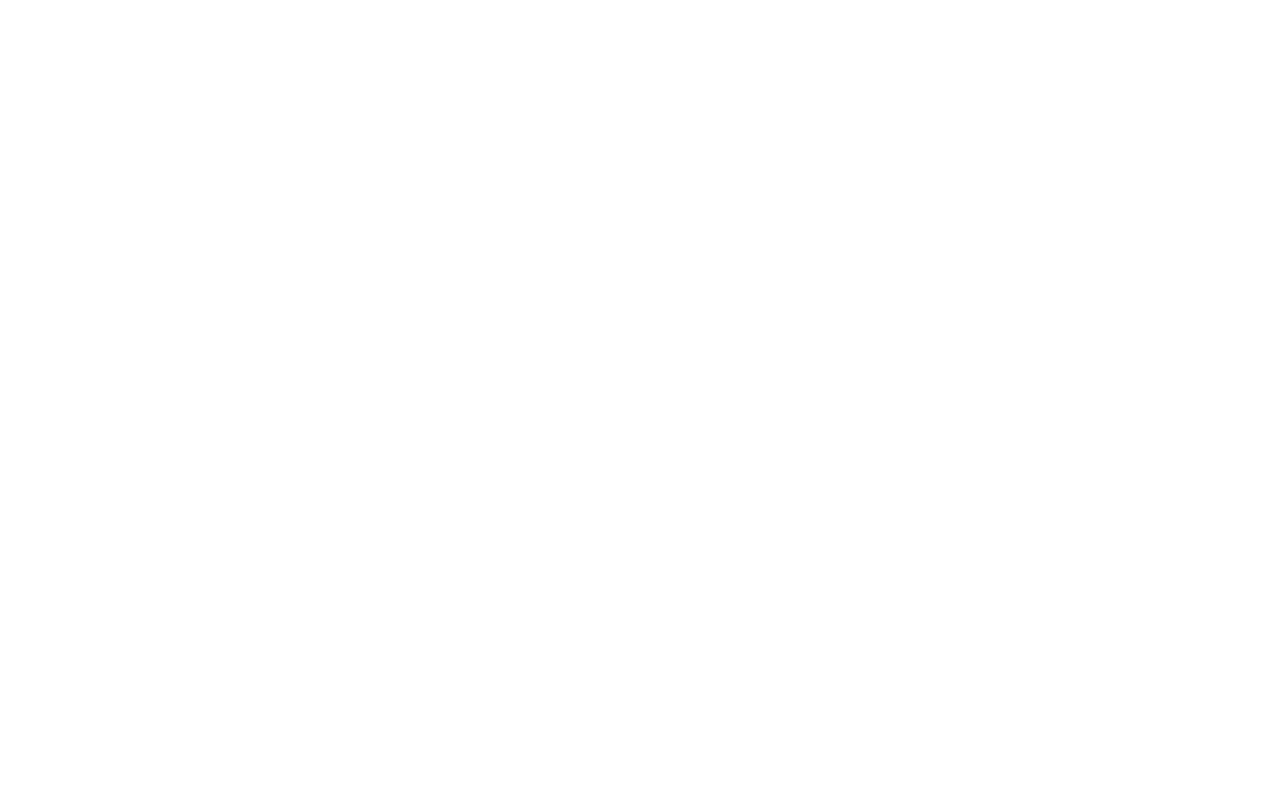
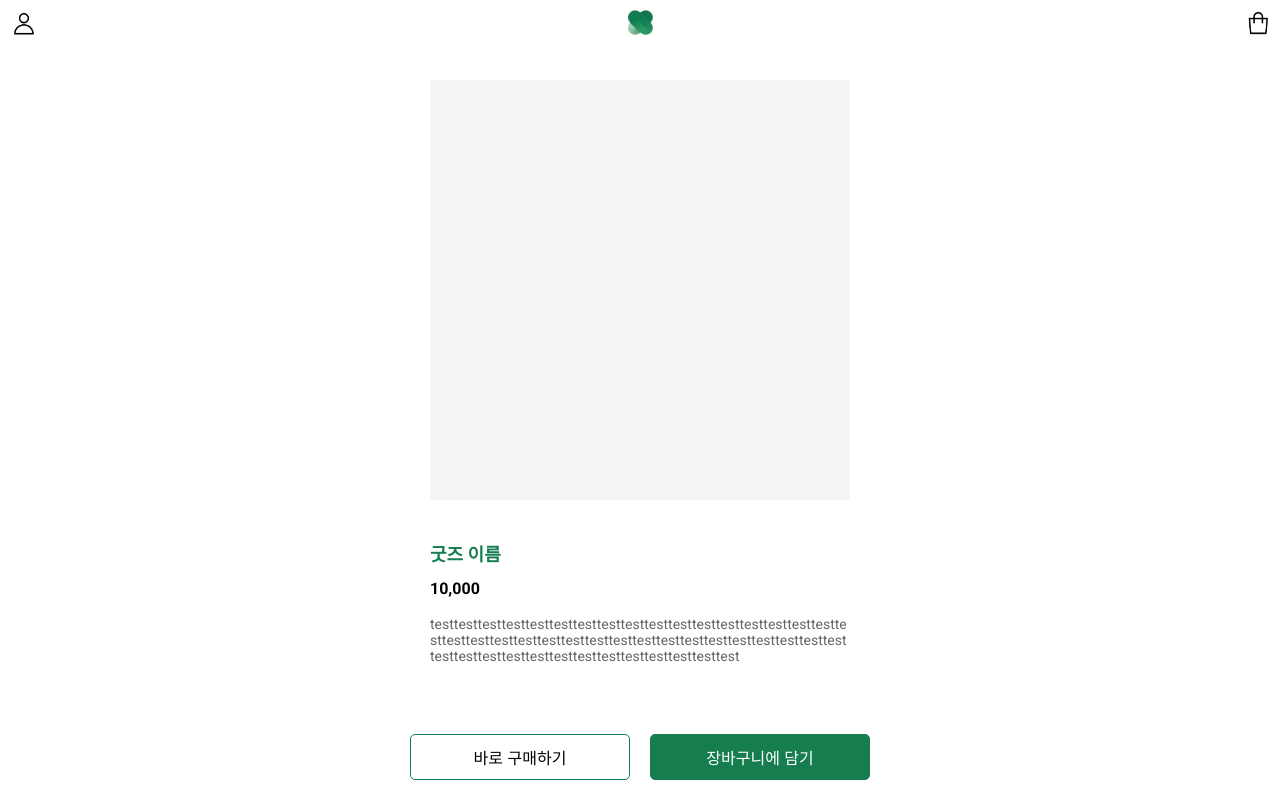
Before and after one commit to his0si/md-site, a React (Vite) app in the folder frontend/: page /product-detail in a window 1280 px wide. Before the commit this address had no page. Built offline with nearby package versions, Linux system fonts and the light colour scheme.

Commit message:
feature 굿즈 상세 페이지

```diff
--- a/frontend/src/App.jsx
+++ b/frontend/src/App.jsx
@@ -15,6 +15,7 @@ import CartEmpty from "./pages/cart/cart_empty";
 import useViewportHeight from './components/useViewportHeight';
 import OrderComplete from "./pages/order/OrderComplete";
 import NavBar2 from "./components/NavBar2";
+import ProductDetail from "./pages/product/ProductDetail";
 
 const App = () => {
   const location = useLocation();
@@ -40,10 +41,10 @@ const App = () => {
   const noNavBarPages = ["/login", "/student-number", "/registration-complete"];
 
   // NavBar1이 있는 페이지들 (아이콘 3개)
-  const navBar1Pages = ["/", "/cart", "/cartEmpty", "/order-complete"];
+  const navBar1Pages = ["/", "/cartEmpty", "/order-complete", "/product-detail"];
 
   // NavBar2가 있는 페이지들 (뒤로가기, 홈)
-  const navBar2Pages = ["/MyPage", "/MyPage/list", "/MyPage/info"];
+  const navBar2Pages = ["/MyPage", "/MyPage/list", "/MyPage/info", "/cart"];
 
   return (
     <div>
@@ -68,6 +69,7 @@ const App = () => {
           element={<RegistrationComplete />}
         />
         <Route path="/order-complete" element={<OrderComplete />} />
+        <Route path="/product-detail" element={<ProductDetail />} />
         <Route path="/cart" element={<Cart />} />
         <Route path="/cartEmpty" element={<CartEmpty />} />
       </Routes>
--- a/frontend/src/components/NavBar.jsx
+++ b/frontend/src/components/NavBar.jsx
@@ -7,12 +7,18 @@ import cart from "../assets/cart.png";
 import ewhaianLogo from "../assets/ewhaianLogo.png";
 
 const NaviBar = styled.div`
+  position: fixed;
+  top: 0;
+  left: 0;
+  right: 0;
+  z-index: 1000;
+
   display: flex;
-
   justify-content: space-between;
   align-items: center;
 
   padding: 10px;
+  background-color: white;
   //   border-bottom: 1px solid #ddd;
 `;
 
--- /dev/null
+++ b/frontend/src/pages/product/ProductDetail.jsx
@@ -0,0 +1,111 @@
+import React from "react";
+import styled from "styled-components";
+
+const Container = styled.div`
+  height: 100vh;
+  width: 100%;
+  max-width: 500px;
+  background: rgb(255, 255, 255);
+  display: flex;
+  flex-direction: column;
+  margin: auto;
+  padding: 20px;
+  position: relative;
+  padding-bottom: 80px;
+`;
+
+const ProductImage = styled.div`
+  width: calc(100% - 40px);
+  margin: 60px 20px 20px 20px;
+  aspect-ratio: 1;
+  background-color: #f5f5f5;
+`;
+
+const ProductName = styled.h1`
+  font-size: 18px;
+  margin: 20px 20px 8px 20px;
+  color: #167D4E;
+  font-weight: bold;
+`;
+
+const ProductPrice = styled.p`
+  font-size: 16px;
+  margin: 5px 20px 8px 20px;
+  font-weight: bold;
+`;
+
+const ProductStatus = styled.p`
+  font-size: 14px;
+  color: #666;
+  margin: 10px 20px 8px 20px;
+  width: calc(100% - 40px);
+  word-break: break-all; // 글자 단위로 줄바꿈
+`;
+
+const ButtonContainer = styled.div`
+  display: flex;
+  gap: 20px;
+  position: fixed;
+  bottom: 0;
+  left: 50%;
+  transform: translateX(-50%);
+  width: 100%;
+  max-width: 500px;
+  background: white;
+  padding: 20px;
+`;
+
+const Button = styled.button`
+  flex: 1;
+  padding: 10px;
+  border: none;
+  border-radius: 5px;
+  font-size: 16px;
+  cursor: pointer;
+  transition: all 0.2s ease-in-out;
+  display: flex;
+  align-items: center;
+  justify-content: center;
+
+  &.compare {
+    background-color: white;
+    color: black;
+    border: 1px solid #167D4E;
+
+    &:hover {
+      background-color: #f5f5f5;
+      transform: scale(1.05);
+    }
+  }
+
+  &.purchase {
+    background-color: #167D4E;
+    color: white;
+    border: 1px solid #167D4E;
+
+    &:hover {
+      background-color: #0d5a3a;
+      transform: scale(1.05);
+    }
+  }
+`;
+
+const ProductDetail = () => {
+  return (
+    <Container>
+      <ProductImage />
+      <ProductName>굿즈 이름</ProductName>
+      <ProductPrice>10,000</ProductPrice>
+      <ProductStatus>
+        testtesttesttesttesttesttesttesttesttesttesttesttesttesttesttesttesttesttesttesttesttesttesttesttesttesttesttesttesttesttesttesttesttesttesttesttesttesttesttesttesttesttesttesttesttesttesttest
+      </ProductStatus>
+
+      <ButtonContainer>
+        <Button className="compare">바로 구매하기</Button>
+        <Button className="purchase">장바구니에 담기</Button>
+      </ButtonContainer>
+    </Container>
+  );
+};
+
+export default ProductDetail;
```
